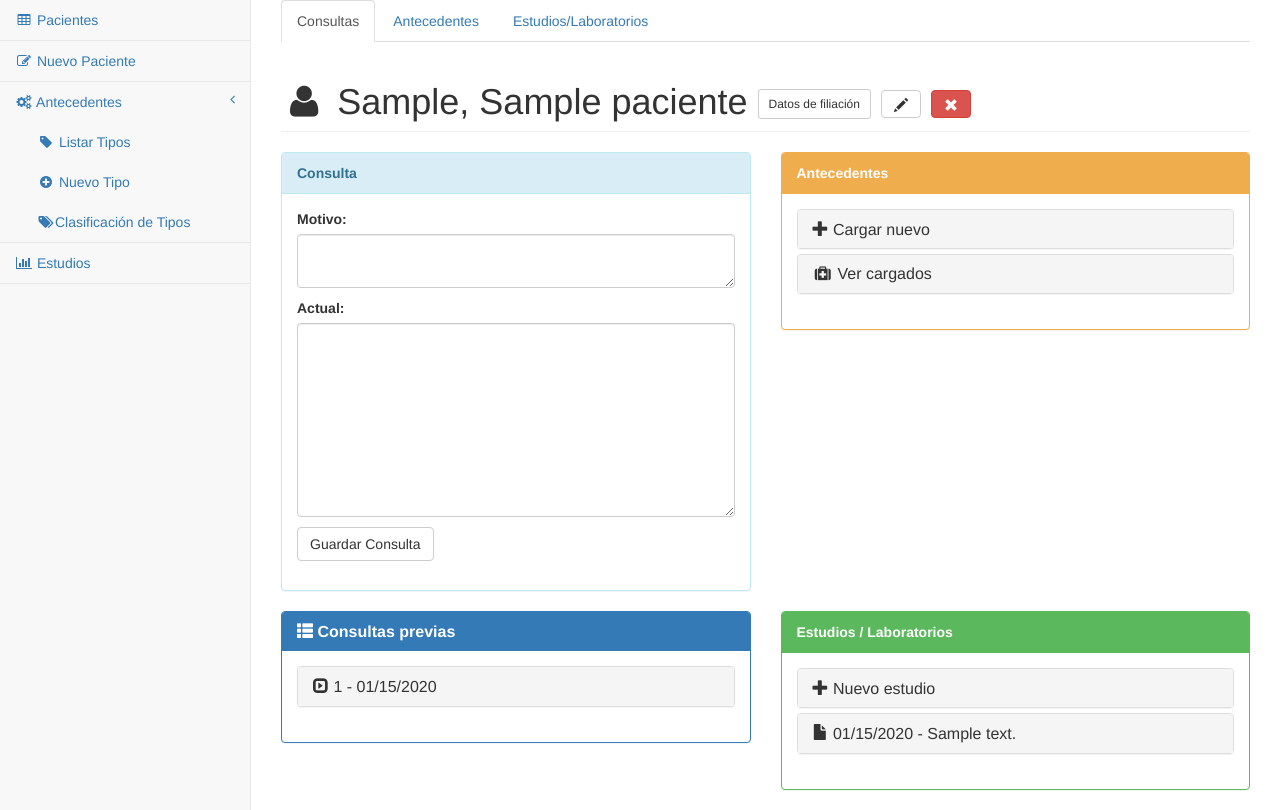
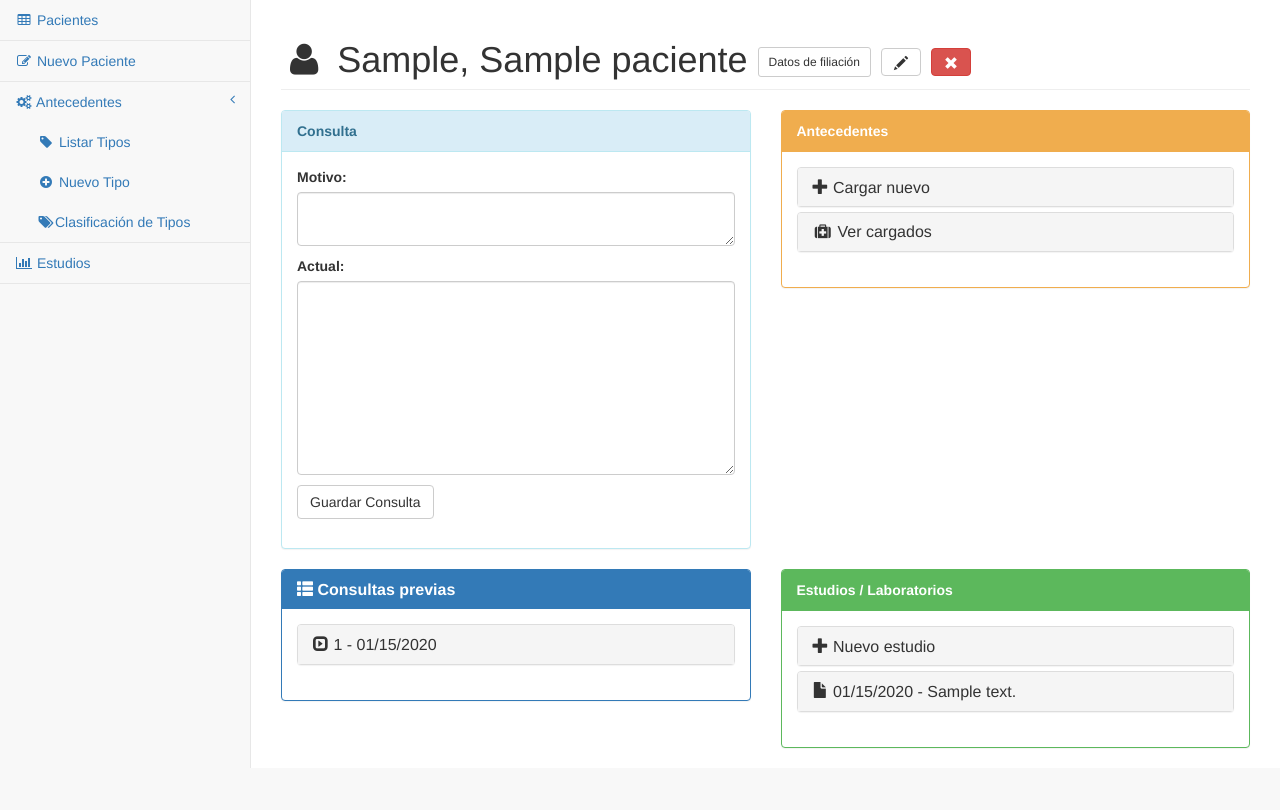
Before and after one commit to emilopez/fava, a Django app: page /paciente/1/hc/ in a window 1280 px wide. Shown: the part 51-861 px from the top of the page. After the commit the page ends 819 px from the top, so only its background shows below. Run offline with Django 3.2, Linux system fonts and the light colour scheme; a user stored in the database is signed in; tables that the repository leaves empty hold one stand-in row (values such as "Sample post"); parts of the project's set-up code (start-up, migrations or seed data) failed here and were passed over; some libraries are stand-ins or nearby versions.

Commit message:
quito links de pestañas

```diff
--- a/hc/templates/hc/hc_editar.html
+++ b/hc/templates/hc/hc_editar.html
@@ -3,14 +3,6 @@
 
 <div class="row">
     <div class="col-lg-12">
-
-           <!-- Nav tabs -->
-           <ul class="nav nav-tabs">
-               <li class="active"><a href="#home" data-toggle="tab">Consultas</a></li>
-               <li><a href="#profile" data-toggle="tab">Antecedentes</a></li>
-               <li><a href="#messages" data-toggle="tab">Estudios/Laboratorios</a></li>
-           </ul>
-
         <h1 class="page-header">
             <i class="fa fa-fw fa-user"></i> {{ paciente.apellido }}, {{ paciente.nombre }}
             <button class="btn btn-default btn-sm" data-toggle="modal" data-target="#filiacion">
```
